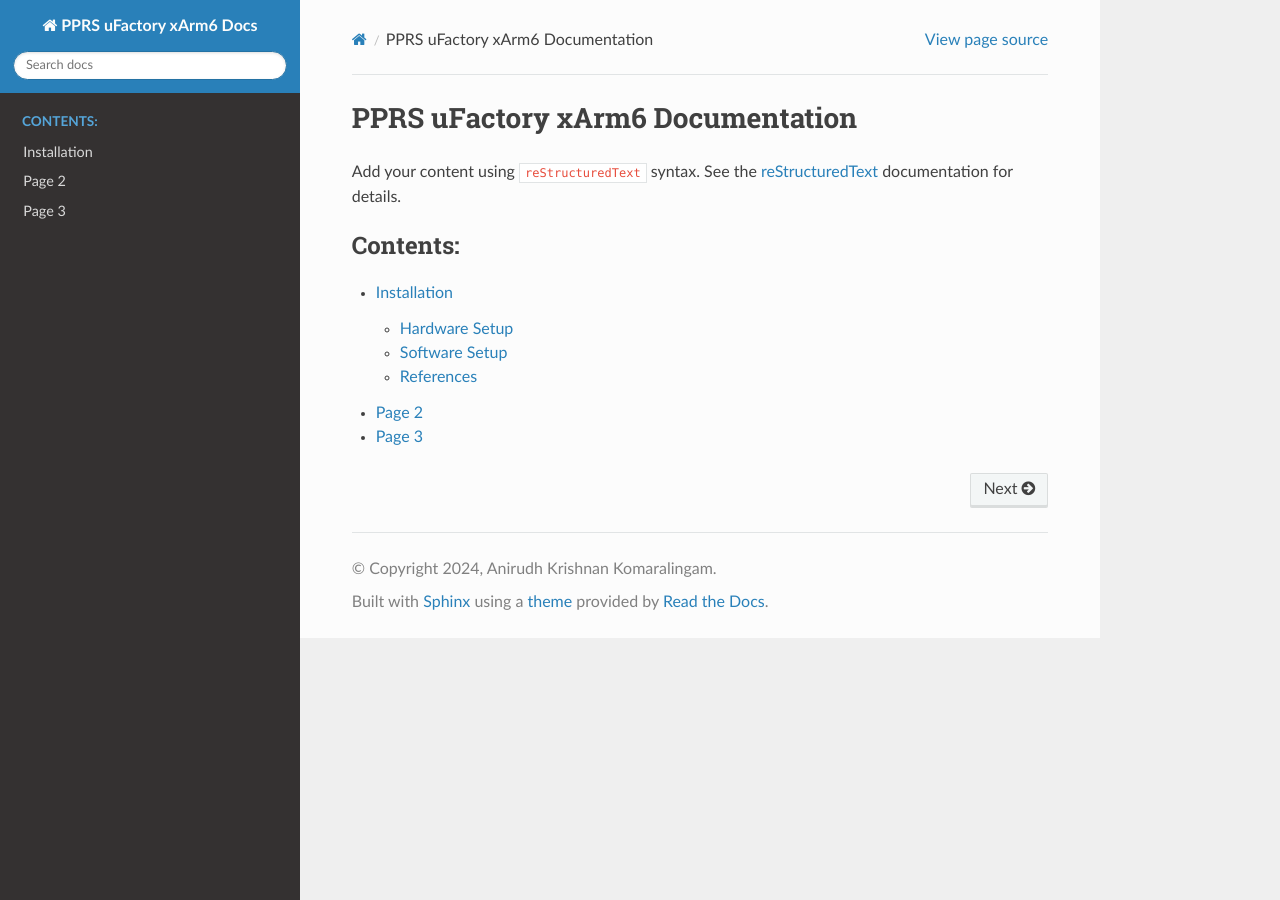
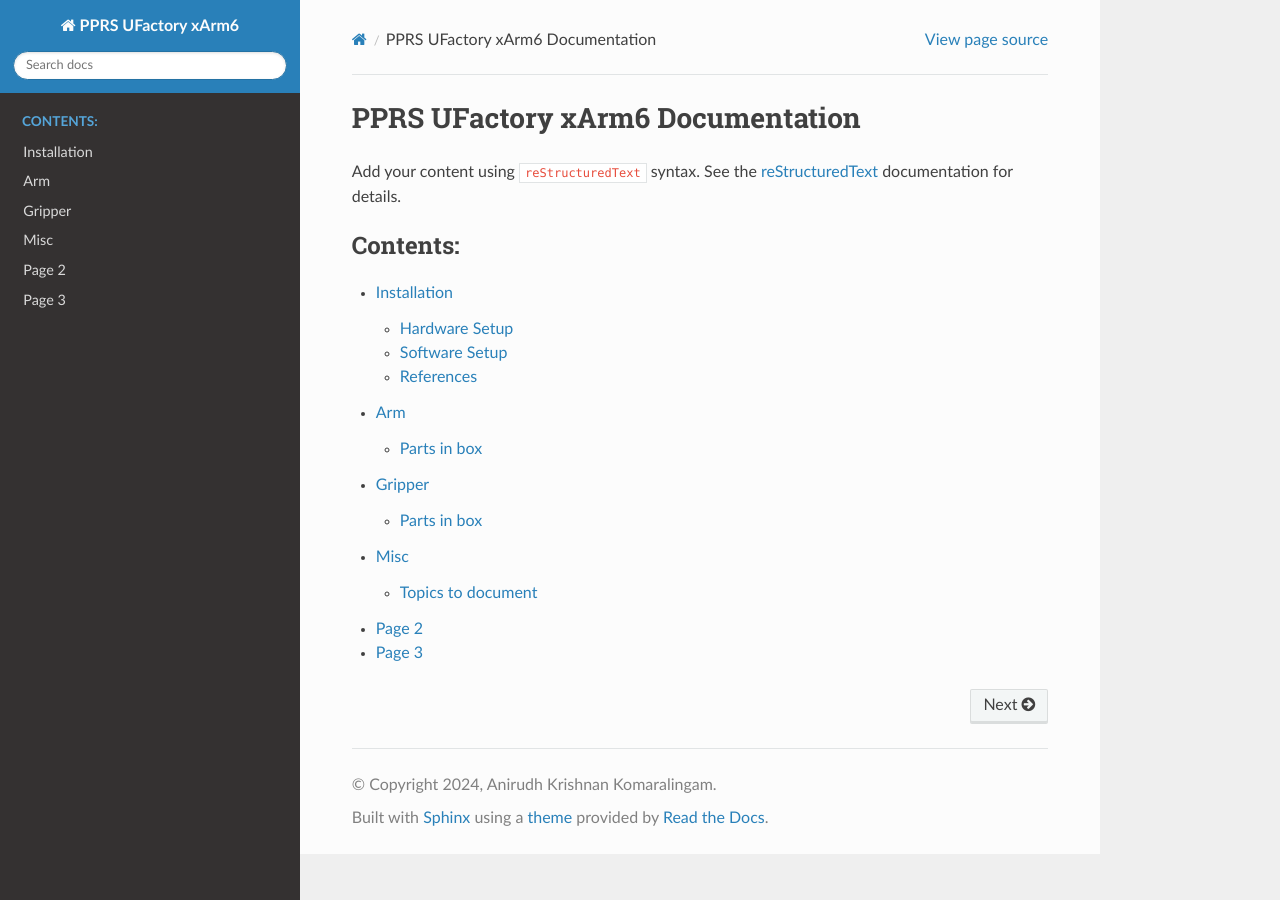
Before and after one commit to anikk94/PPRS_uFactory_xArm, a Sphinx documentation site: the page built from doc/index.rst, in a window 1280 px wide. Built offline with Sphinx 7.4.7 and the Read the Docs theme 2.0.0, drawn with Linux system fonts in a browser that asks for light colours.

Commit message:
project name correction

```diff
--- a/doc/conf.py
+++ b/doc/conf.py
@@ -6,7 +6,7 @@
 # -- Project information -----------------------------------------------------
 # https://www.sphinx-doc.org/en/master/usage/configuration.html#project-information
 
-project = 'PPRS uFactory xArm6 Docs'
+project = 'PPRS UFactory xArm6'
 copyright = '2024, Anirudh Krishnan Komaralingam'
 author = 'Anirudh Krishnan Komaralingam'
 release = '0.1'
--- /dev/null
+++ b/doc/content/arm.md
@@ -0,0 +1,3 @@
+# Arm
+
+## Parts in box
--- /dev/null
+++ b/doc/content/gripper.md
@@ -0,0 +1,3 @@
+# Gripper
+
+## Parts in box
--- a/doc/index.rst
+++ b/doc/index.rst
@@ -3,7 +3,7 @@
    You can adapt this file completely to your liking, but it should at least
    contain the root `toctree` directive.
 
-PPRS uFactory xArm6 Documentation
+PPRS UFactory xArm6 Documentation
 ======================================
 
 Add your content using ``reStructuredText`` syntax. See the
@@ -16,5 +16,8 @@ documentation for details.
    :caption: Contents:
 
    content/installation.md
+   content/arm.md
+   content/gripper.md
+   content/misc.md
    content/page2.md
    content/page3.md
```
Also changed, not shown: doc/content/misc.md (added, +27 -0 lines), 1 other file.
